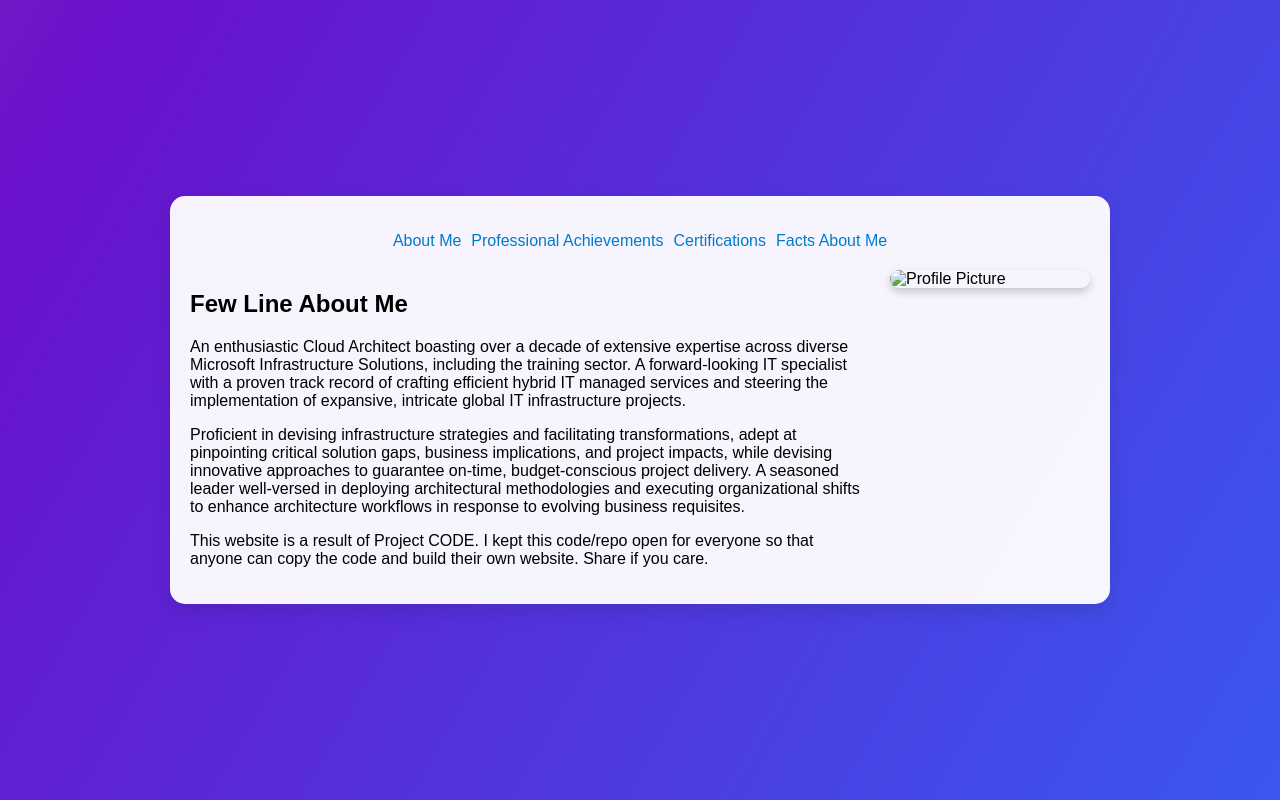
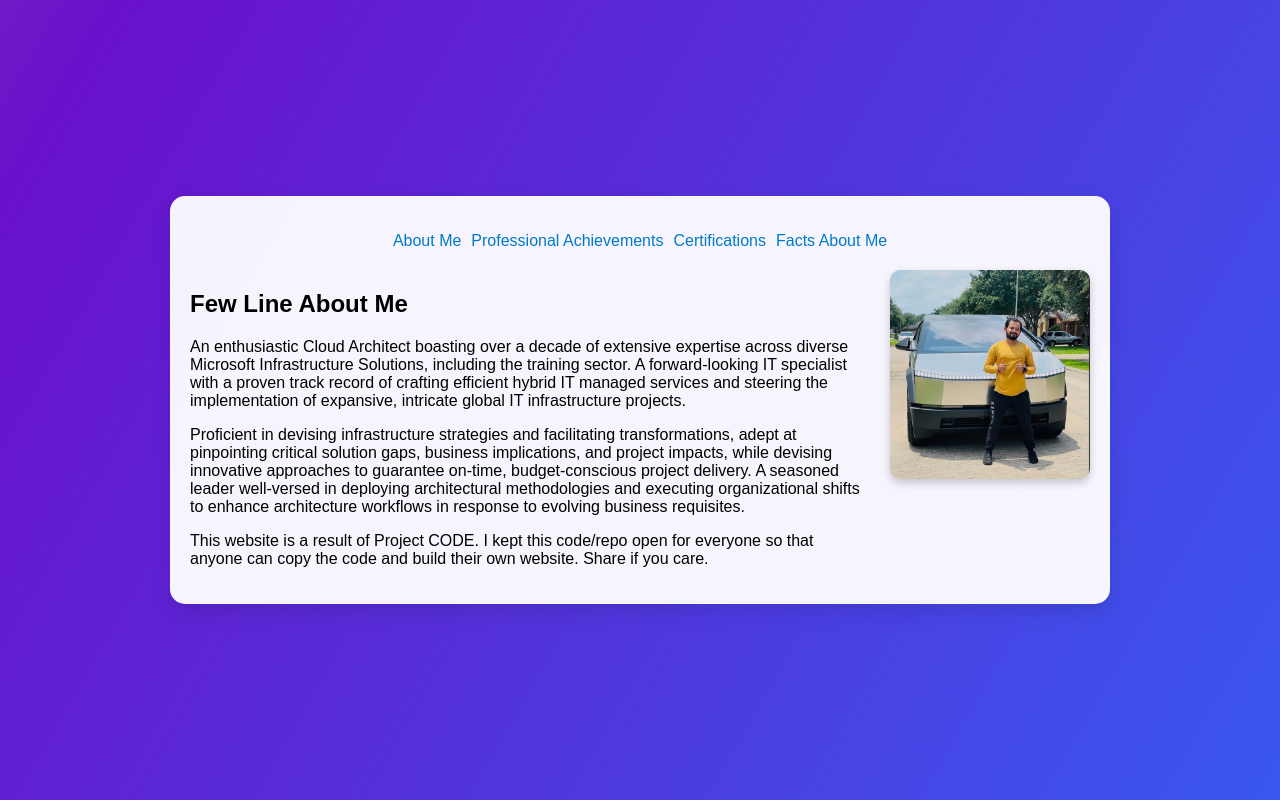
Before and after one commit to subhendumct/Subhendu-Bhattacharyya, a plain HTML site: page index.html in a window 1280 px wide. Drawn offline with Linux system fonts and the light colour scheme.

Commit message:
fix pictrure

```diff
--- a/index.html
+++ b/index.html
@@ -134,7 +134,7 @@
 
                 </div>
                 <!-- Profile Picture with Glow Effect -->
-                <img src="your_profile_picture.jpg" alt="Profile Picture" class="profile-picture">
+                <img src="your_profile_picture.jpeg" alt="Profile Picture" class="profile-picture">
             </section>
 
             <section id="achievements" class="tab-content">
```
